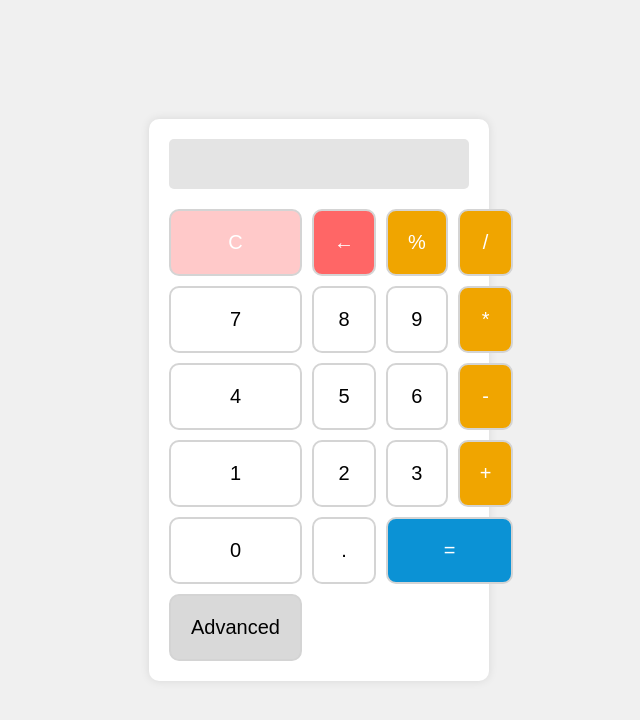
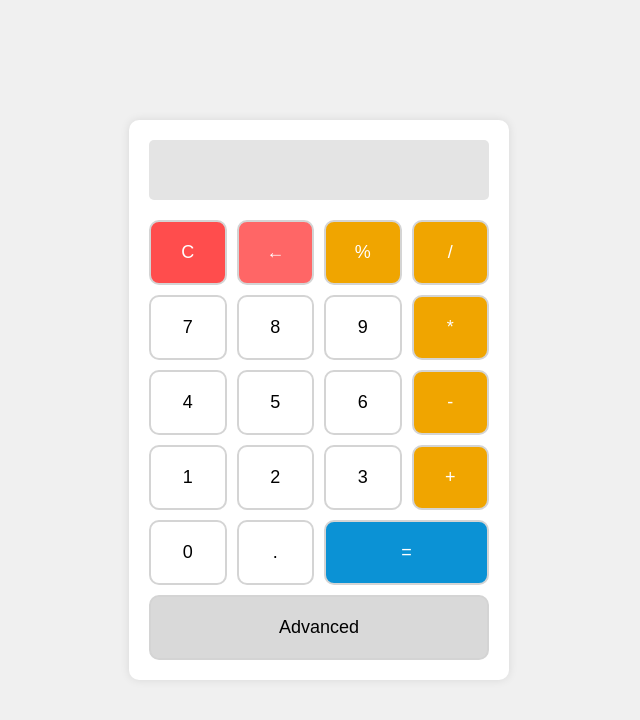
Before and after one commit to korisnik134/Korisnik134.github.io, a plain HTML site: page index.html in a window 1280 px wide. Shown: the whole page, without its empty margins (321-961 px from the left). Drawn offline with Linux system fonts and the light colour scheme.

Commit message:
Update style.css
Version 1.1

```diff
--- a/style.css
+++ b/style.css
@@ -13,14 +13,15 @@ body {
     border-radius: 10px;
     box-shadow: 0px 0px 10px rgba(0, 0, 0, 0.1);
     padding: 20px;
-    width: 300px;
+    width: 340px; /* Povećano za bolje raspoređivanje dugmadi */
+    margin: 0 auto; /* Centriranje kalkulatora */
 }
 
 #display {
-    font-family: 'Courier New', Courier, monospace; /* Monospace font za ravnu širinu */
+    font-family: 'Courier New', Courier, monospace; /* Monospace font za konzistentan prikaz */
     width: 100%;
-    height: 50px;
-    font-size: 32px;
+    height: 60px; /* Više prostora za prikaz */
+    font-size: 28px; /* Manji font za bolju čitljivost */
     text-align: right; /* Tekst poravnat desno */
     background-color: #e4e4e4;
     border: none;
@@ -34,11 +35,11 @@ body {
     display: grid;
     grid-template-columns: repeat(4, 1fr); /* 4 kolone */
     gap: 10px;
-    width: 100%; /* Osigurava da dugmadi zauzimaju celu širinu */
+    width: 100%; /* Dugmad zauzimaju celu širinu */
 }
 
 .button {
-    font-size: 20px;
+    font-size: 18px;
     padding: 20px;
     background-color: #fff;
     border: 2px solid #d4d4d4;
@@ -49,7 +50,6 @@ body {
     justify-content: center;
     align-items: center;
     box-sizing: border-box; /* Sprečava probleme sa padding-om */
-    width: 100%; /* Dugmad zauzimaju punu širinu unutar mreže */
 }
 
 .button:hover {
@@ -84,7 +84,7 @@ body {
 }
 
 .clear {
-    background-color: #ff4d4d4d;
+    background-color: #ff4d4d;
     color: white;
 }
 
@@ -122,6 +122,7 @@ body {
 
 #advanced-functions-btn {
     background-color: #d9d9d9;
+    grid-column: span 4; /* Dugme "Advanced" zauzima celu širinu */
 }
 
 #advanced-functions-btn:hover {
```
